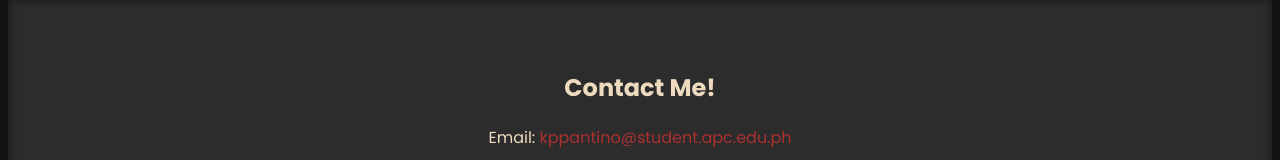
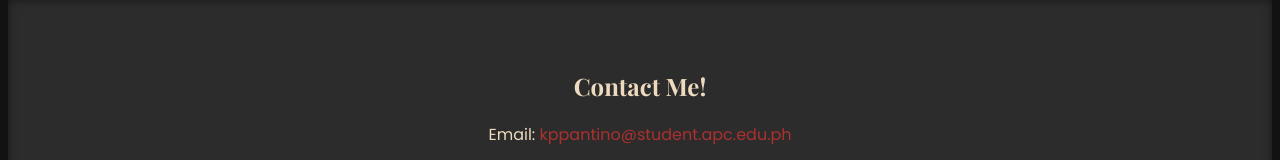
Before and after one commit to kypantino/personal_website_finals, a Vue app in the folder vue-project/: page / in a window 1280 px wide. Shown: the part 1555-1715 px from the top of the page. Built offline with nearby package versions, Linux system fonts and the light colour scheme.

Commit message:
error fix

```diff
--- a/vue-project/src/components/PersonalProfile.vue
+++ b/vue-project/src/components/PersonalProfile.vue
@@ -93,7 +93,7 @@
 <style scoped>
 /* General Styles */
 .body {
-  font-family: 'Poppins', sans-serif, Arial, Helvetica, sans-serif;
+  font-family: 'Poppins', sans-serif;
   background-color: #121212; /* Dark background */
   color: #EEDBBF; /* Your text color */
   margin: 0;
@@ -290,6 +290,10 @@
   padding: 50px 20px;
 }
 
+.contact h2 {
+  font-family: 'Playfair Display', serif;
+}
+
 .contact a {
   color: #AB3130; /* Your link color */
   text-decoration: none;
--- a/vue-project/vite.config.js
+++ b/vue-project/vite.config.js
@@ -15,5 +15,4 @@ export default defineConfig({
       '@': fileURLToPath(new URL('./src', import.meta.url))
     },
   },
-  assetsInclude: ['**/*.JPG'], // Correct placement
 })
```
